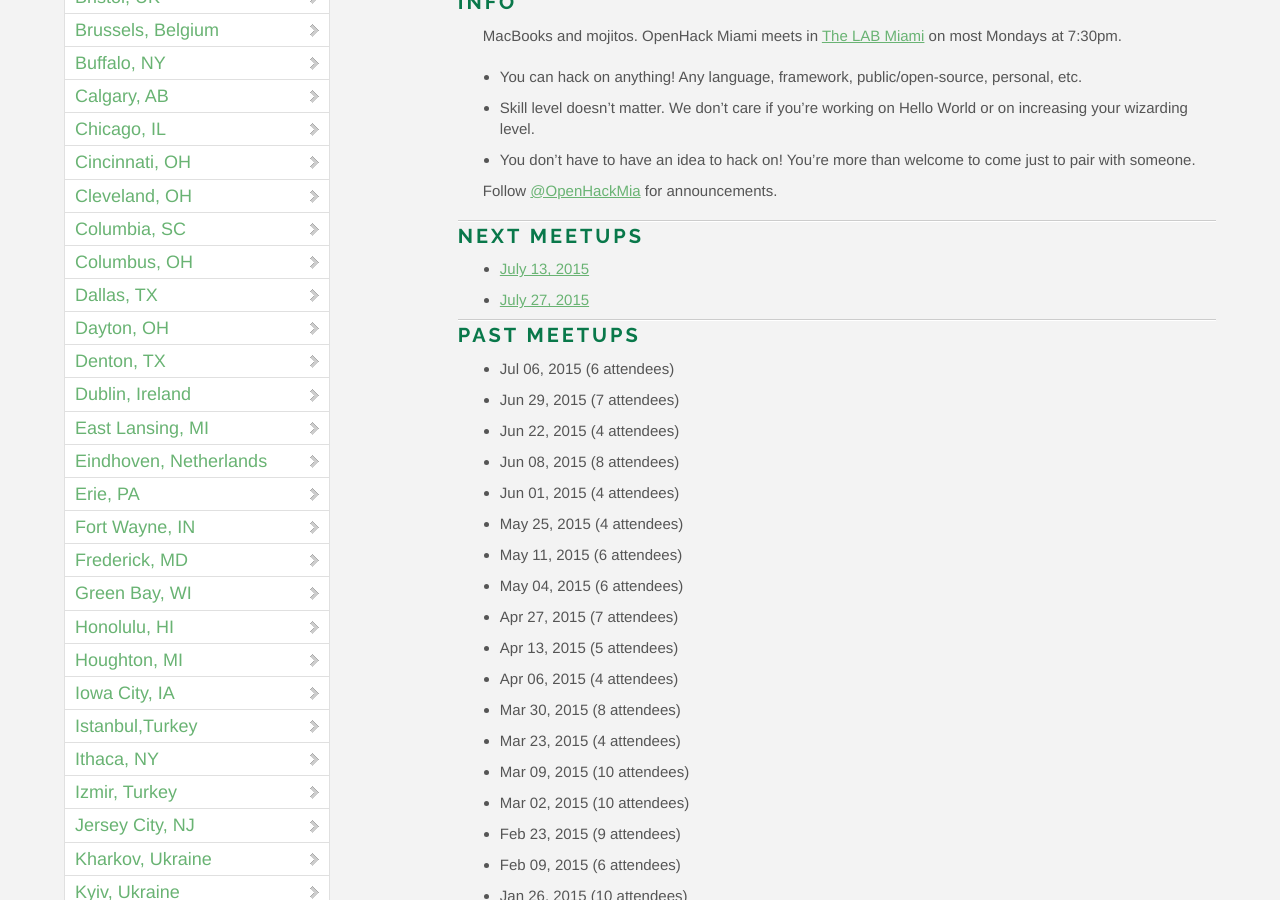
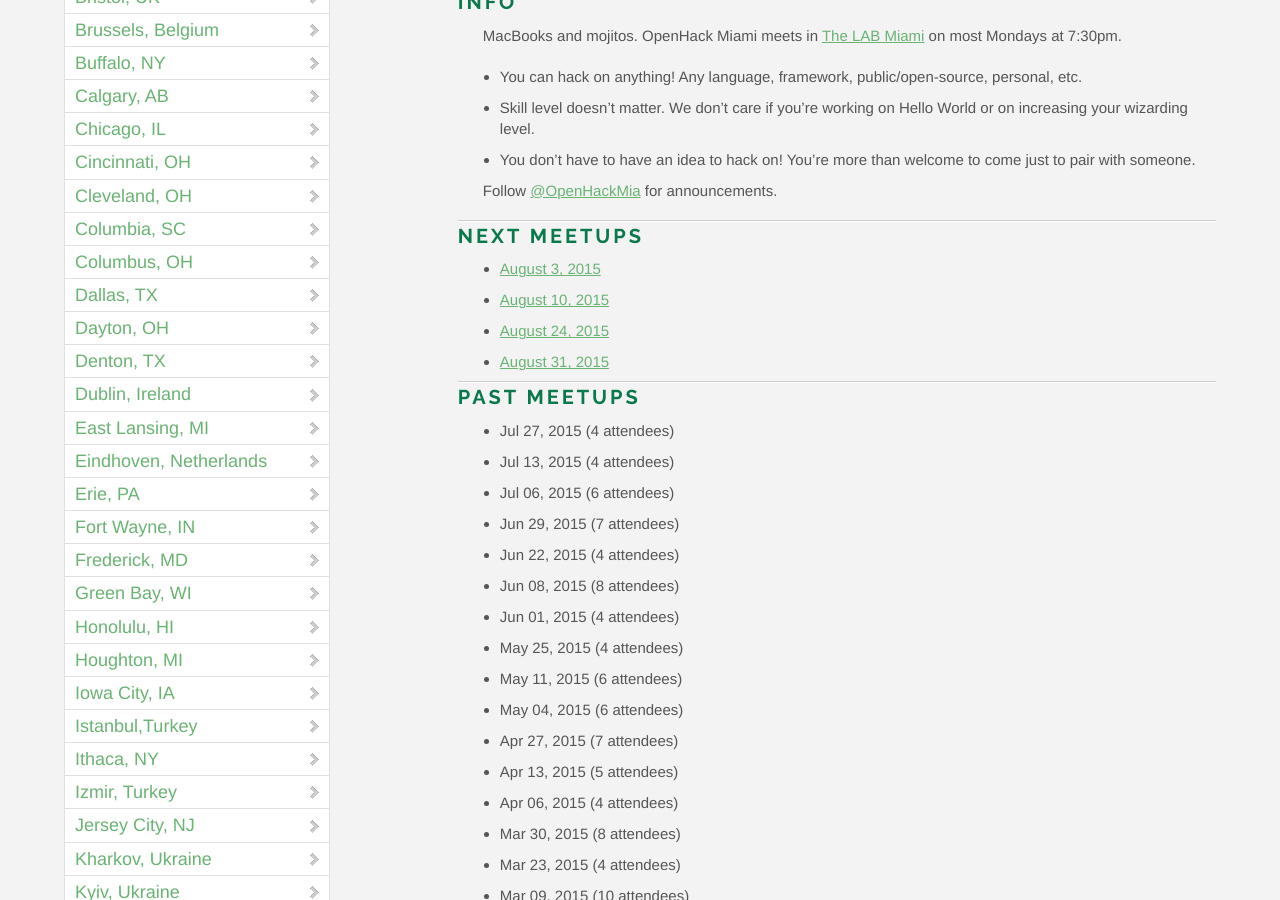
Before and after one commit to OpenHack/openhack.github.com, a Jekyll site: the page built from miami/index.markdown, in a window 1280 px wide and 900 px high, scrolled down 733 px. Built offline with Jekyll 4.4.1, drawn with Linux system fonts in a browser that asks for light colours; nearby versions of some CDN libraries; comment, search, counter and statistics services are not loaded.

Commit message:
add Miami August meetups

```diff
--- a/miami/index.markdown
+++ b/miami/index.markdown
@@ -19,11 +19,15 @@ Follow [@OpenHackMia](http://twitter.com/openhackmia) for announcements.
 
 ### Next meetups
 
-* [July 13, 2015](http://www.meetup.com/miamirb/events/223728073/)
-* [July 27, 2015](http://www.meetup.com/miamirb/events/223728082/)
+* [August 3, 2015](http://www.meetup.com/miamirb/events/224219977/)
+* [August 10, 2015](http://www.meetup.com/miamirb/events/224219994/)
+* [August 24, 2015](http://www.meetup.com/miamirb/events/224220007/)
+* [August 31, 2015](http://www.meetup.com/miamirb/events/224220018/)
 
 ### Past meetups
 
+* Jul 27, 2015 (4 attendees)
+* Jul 13, 2015 (4 attendees)
 * Jul 06, 2015 (6 attendees)
 * Jun 29, 2015 (7 attendees)
 * Jun 22, 2015 (4 attendees)
```
